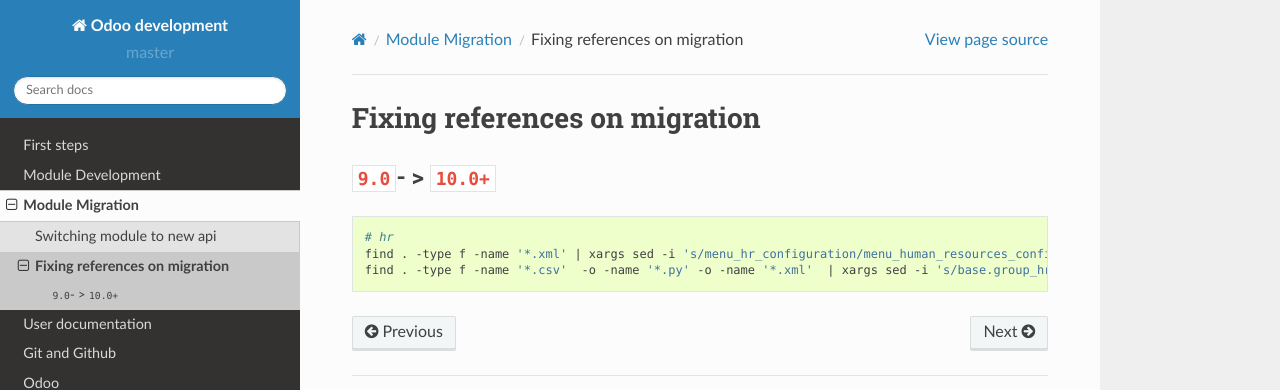
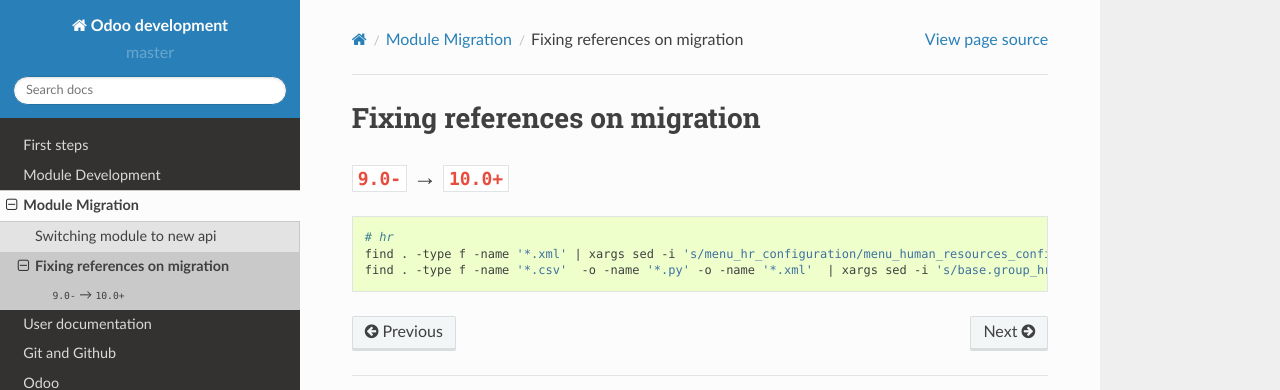
Before and after one commit to itpp-labs/odoo-development, a Sphinx documentation site: the page built from docs/migration/fix-refs.rst, in a window 1280 px wide. Shown: the top 390 px of the page. Built offline with Sphinx 7.4.7 and the Read the Docs theme 2.0.0, drawn with Linux system fonts in a browser that asks for light colours; pages that are not in the unit, such as notebooks, are missing from menus.

Commit message:
update title

```diff
--- a/docs/migration/fix-refs.rst
+++ b/docs/migration/fix-refs.rst
@@ -3,7 +3,7 @@
 ================================
 
 
-``9.0``- > ``10.0+``
+``9.0-`` → ``10.0+``
 ====================
 
 .. code-block:: sh
```
